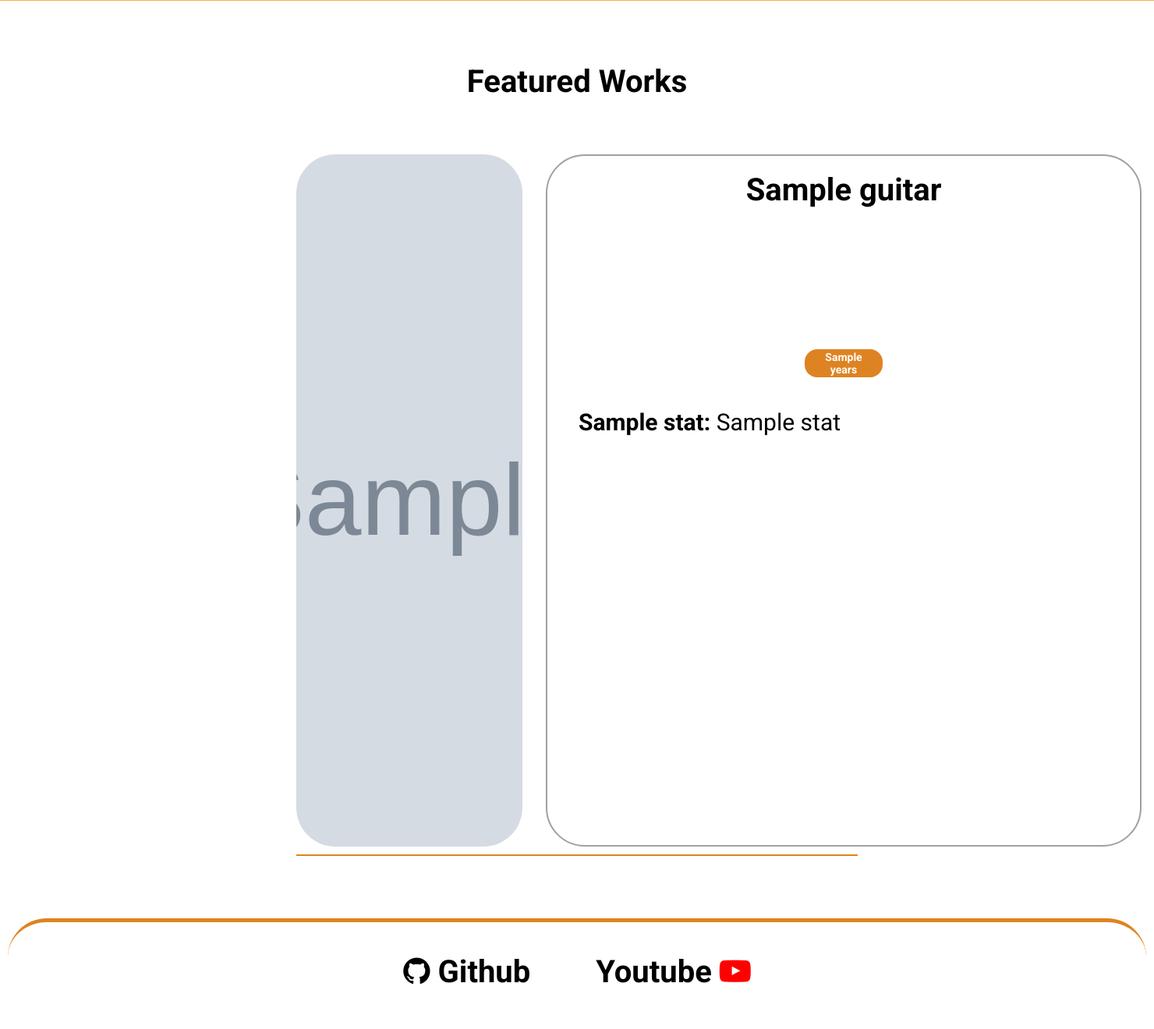
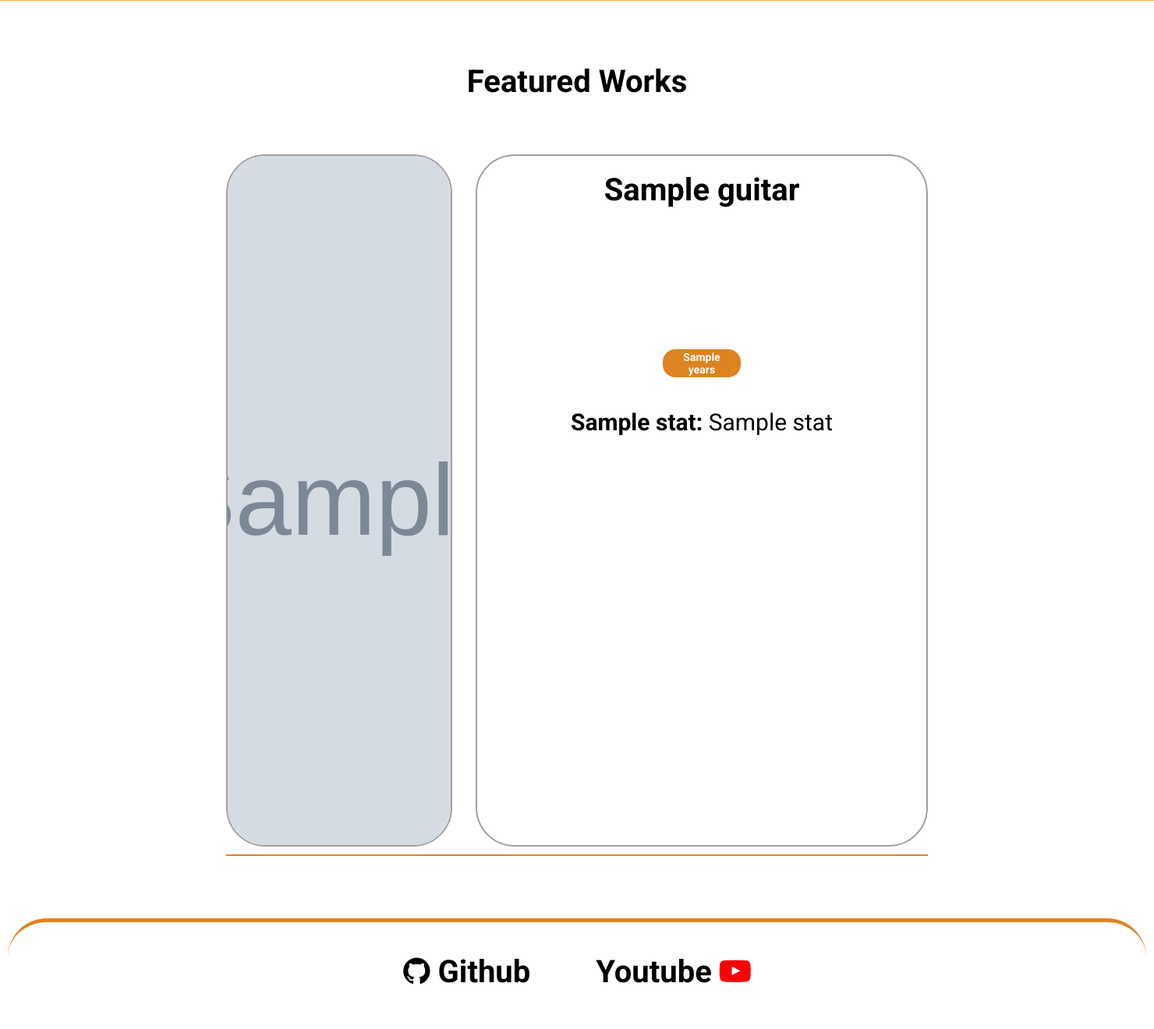
Before and after one commit to JktuJQ/MammutGuitars, a Flask app: template frontend/templates/index.html in a window 1480 px wide. Shown: the part 1359-2679 px from the top of the page at 78% size. Run offline with Flask 3, Linux system fonts and the light colour scheme; the template is opened without the code that fills it: most values are stand-ins (such as "Sample title", 1, 10 or a date in 2020); grey boxes marked "Sample" are stand-in pictures; some libraries are stand-ins or nearby versions.

Commit message:
Several fixes
Fixed flexing of guitars and updated data in database. Deleted javascript from project because `flask` is sufficient.

```diff
--- a/frontend/static/css/all_guitars.css
+++ b/frontend/static/css/all_guitars.css
@@ -18,7 +18,9 @@
     padding-bottom: 30px;
 
     display: flex;
+    flex-direction: row;
     align-content: center;
+
     border-bottom: 2px solid #DE8321;
 }
 
@@ -37,6 +39,7 @@
 
     display: flex;
     flex-direction: column;
+    width: 100%;
 
     border: 2px solid #A0A0A0;
     border-radius: 50px;
@@ -81,7 +84,6 @@
     flex-direction: column;
 }
 .all-guitars .guitars .guitar .description .info .stat {
-    width: 680px;
     text-align: justify;
 
     font-size: 30px;
--- a/frontend/static/css/featured.css
+++ b/frontend/static/css/featured.css
@@ -11,14 +11,15 @@
 }
 
 .featured .guitars .guitar {
-    width: 80%;
     height: 900px;
     gap: 30px;
     margin: auto auto 30px;
     padding-bottom: 30px;
 
     display: flex;
+    flex-direction: row;
     align-content: center;
+
     border-bottom: 2px solid #DE8321;
 }
 
@@ -27,6 +28,7 @@
     height: 888px;
     margin-bottom: 30px;
 
+    border: 2px solid #A0A0A0;
     border-radius: 50px;
 }
 
@@ -36,6 +38,7 @@
 
     display: flex;
     flex-direction: column;
+    width: 100%;
 
     border: 2px solid #A0A0A0;
     border-radius: 50px;
@@ -73,8 +76,5 @@
     flex-direction: column;
 }
 .featured .guitars .guitar .description .info .stat {
-    width: 680px;
-    text-align: justify;
-
     font-size: 30px;
 }
--- a/frontend/templates/index.html
+++ b/frontend/templates/index.html
@@ -13,7 +13,6 @@
     <link rel="stylesheet" href="{{ url_for('static', filename='css/recent.css') }}">
     <link rel="stylesheet" href="{{ url_for('static', filename='css/featured.css') }}">
     <link rel="stylesheet" href="{{ url_for('static', filename='css/footer.css') }}">
-    <script src="{{ url_for('static', filename='js/app.js') }}" defer></script>
 
     <title>MAMMUT Guitars</title>
     <meta name="description" content="MAMMUT Guitars is an online multipage guitar blog/shop">
```
Also changed, not shown: data/databases/guitars.sqlite, frontend/static/js/app.js (deleted).
